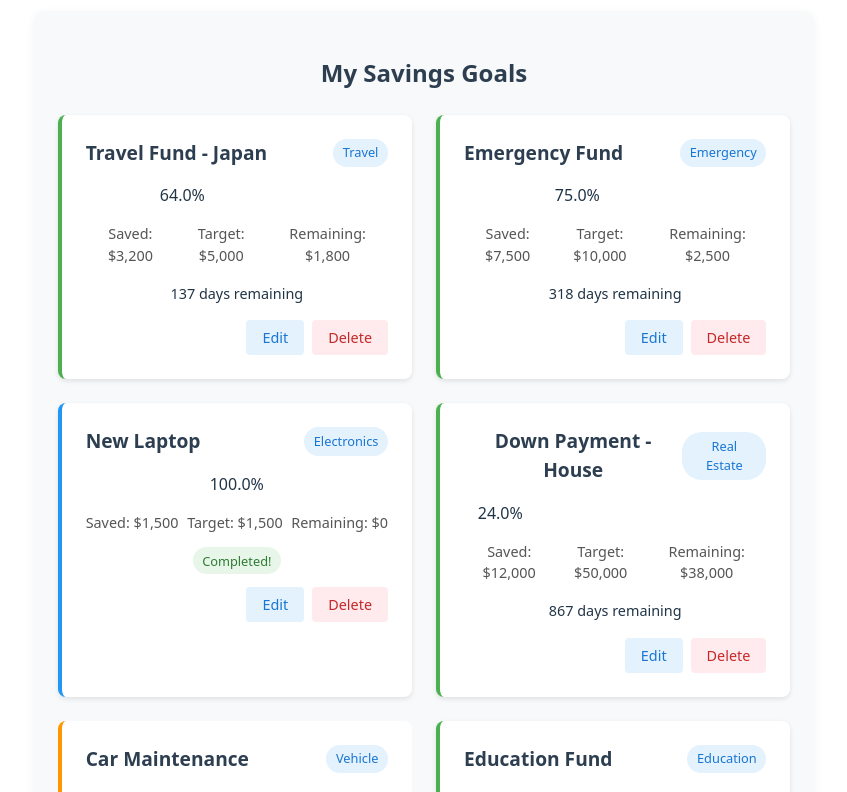
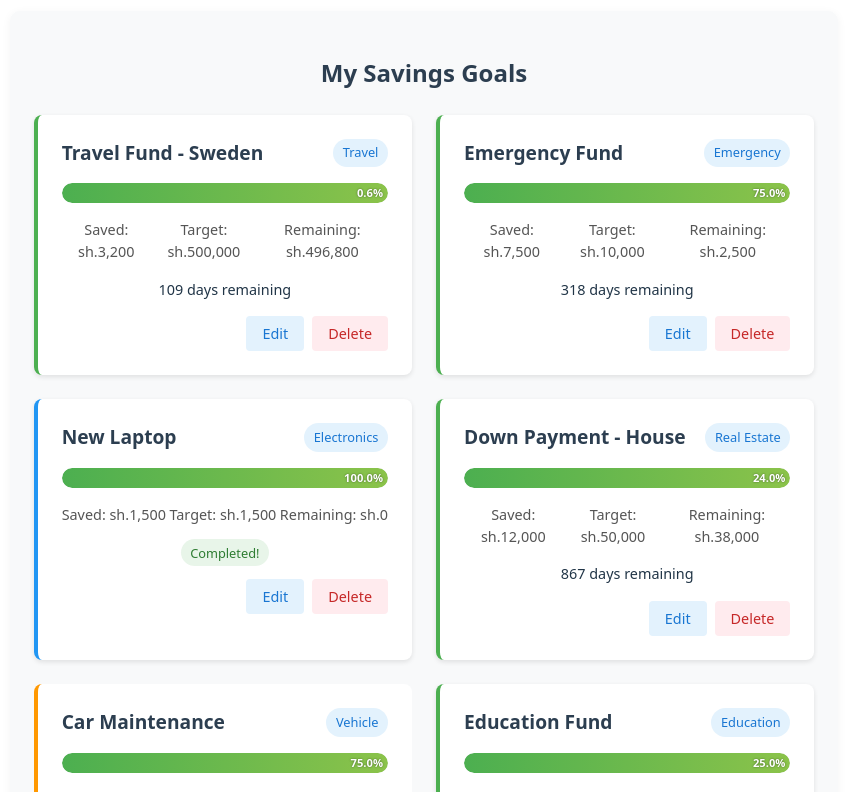
Before and after one commit to Suleyaziz/code-challenge-week-2, a React (Vite) app: page / in a window 1280 px wide. Shown: the part 960-1752 px from the top of the page, without its empty margins (216-1063 px from the left). Built offline with nearby package versions, Linux system fonts and the light colour scheme; data requests are answered from the project's data file.

Commit message:
currnceny added

```diff
--- a/db.json
+++ b/db.json
@@ -1,187 +1,94 @@
 {
-
   "goals": [
-
     {
-
       "id": "1",
-
-      "name": "Travel Fund - Japan",
-
-      "targetAmount": 5000,
-
+      "name": "Travel Fund - Sweden",
+      "targetAmount": 500000,
       "savedAmount": 3200,
-
       "category": "Travel",
-
-      "deadline": "2025-12-31",
-
+      "deadline": "2025-12-03",
       "createdAt": "2024-01-15"
-
     },
-
     {
-
       "id": "2",
-
       "name": "Emergency Fund",
-
       "targetAmount": 10000,
-
       "savedAmount": 7500,
-
       "category": "Emergency",
-
       "deadline": "2026-06-30",
-
       "createdAt": "2023-05-01"
-
     },
-
     {
-
       "id": "3",
-
       "name": "New Laptop",
-
       "targetAmount": 1500,
-
       "savedAmount": 1500,
-
       "category": "Electronics",
-
       "deadline": "2024-07-20",
-
       "createdAt": "2024-03-10"
-
     },
-
     {
-
       "id": "4",
-
       "name": "Down Payment - House",
-
       "targetAmount": 50000,
-
       "savedAmount": 12000,
-
       "category": "Real Estate",
-
       "deadline": "2027-12-31",
-
       "createdAt": "2024-02-01"
-
     },
-
     {
-
       "id": "5",
-
       "name": "Car Maintenance",
-
       "targetAmount": 800,
-
       "savedAmount": 600,
-
       "category": "Vehicle",
-
       "deadline": "2025-09-15",
-
       "createdAt": "2024-06-01"
-
     },
-
     {
-
       "id": "6",
-
       "name": "Education Fund",
-
       "targetAmount": 20000,
-
       "savedAmount": 5000,
-
       "category": "Education",
-
       "deadline": "2028-01-01",
-
       "createdAt": "2024-04-20"
-
     },
-
     {
-
       "id": "7",
-
       "name": "Holiday Gifts",
-
       "targetAmount": 1000,
-
       "savedAmount": 200,
-
       "category": "Shopping",
-
       "deadline": "2024-08-10",
-
       "createdAt": "2024-07-01"
-
     },
-
     {
-
       "id": "8",
-
       "name": "New Phone",
-
       "targetAmount": 1200,
-
       "savedAmount": 0,
-
       "category": "Electronics",
-
       "deadline": "2025-01-31",
-
       "createdAt": "2024-07-10"
-
     },
-
     {
-
       "id": "9",
-
       "name": "Retirement Savings",
-
       "targetAmount": 100000,
-
       "savedAmount": 15000,
-
       "category": "Retirement",
-
       "deadline": "2035-01-01",
-
       "createdAt": "2023-01-01"
-
     },
-
     {
-
       "id": "10",
-
       "name": "Home Renovation",
-
       "targetAmount": 7500,
-
       "savedAmount": 1000,
-
       "category": "Home",
-
       "deadline": "2025-03-31",
-
       "createdAt": "2024-05-15"
-
     }
-
   ]
-
 }
--- a/src/components/DepositForm.jsx
+++ b/src/components/DepositForm.jsx
@@ -36,7 +36,7 @@ function DepositForm({ goals, onMakeDeposit }) {
             <option value="">-- Select a Goal --</option>
             {goals.map(goal => (
               <option key={goal.id} value={goal.id}>
-                {goal.name} (${goal.savedAmount} of ${goal.targetAmount})
+                {goal.name} (sh.{goal.savedAmount} of sh.{goal.targetAmount})
               </option>
             ))}
           </select>
--- a/src/components/GoalCard.jsx
+++ b/src/components/GoalCard.jsx
@@ -24,9 +24,9 @@ function GoalCard({ goal, statusInfo, isEditing, onEdit, onSave, onCancel, onDel
 
           <div className="goal-details">
             <div className="amounts">
-              <span>Saved: ${goal.savedAmount.toLocaleString()}</span>
-              <span>Target: ${goal.targetAmount.toLocaleString()}</span>
-              <span>Remaining: ${(goal.targetAmount - goal.savedAmount).toLocaleString()}</span>
+              <span>Saved: sh.{goal.savedAmount.toLocaleString()}</span>
+              <span>Target: sh.{goal.targetAmount.toLocaleString()}</span>
+              <span>Remaining: sh.{(goal.targetAmount - goal.savedAmount).toLocaleString()}</span>
             </div>
 
             <div className="deadline-info">
--- a/src/components/GoalForm.jsx
+++ b/src/components/GoalForm.jsx
@@ -52,7 +52,7 @@ function GoalForm({ onAddGoal }) {
         </div>
 
         <div className="form-group">
-          <label>Target Amount ($):</label>
+          <label>Target Amount (sh.):</label>
           <input
             type="number"
             min="0.01"
--- a/src/components/Overview.jsx
+++ b/src/components/Overview.jsx
@@ -64,7 +64,7 @@ function Overview({ goals }) {
                   <span className="goal-name">{g.name}</span>
                   <span className="days-left">{daysLeft} day{daysLeft !== 1 ? 's' : ''} left</span>
                   <span className="remaining">
-                    ${(g.targetAmount - g.savedAmount).toLocaleString()} remaining
+                    sh.{(g.targetAmount - g.savedAmount).toLocaleString()} remaining
                   </span>
                 </div>
               );
--- a/src/components/shared/ProgressBar.jsx
+++ b/src/components/shared/ProgressBar.jsx
@@ -1,4 +1,4 @@
-import React from 'react';
+import './ProgressBar.css';
 
 
 function ProgressBar({ progress }) {
@@ -6,7 +6,7 @@ function ProgressBar({ progress }) {
     <div className="progress-container">
       <div
         className="progress-bar"
-        style={{ width: `${Math.min(100, progress)}%` }}
+        style={{ width: `sh.{Math.min(100, progress)}%` }}
       >
         <span className="progress-text">{progress.toFixed(1)}%</span>
       </div>
```
